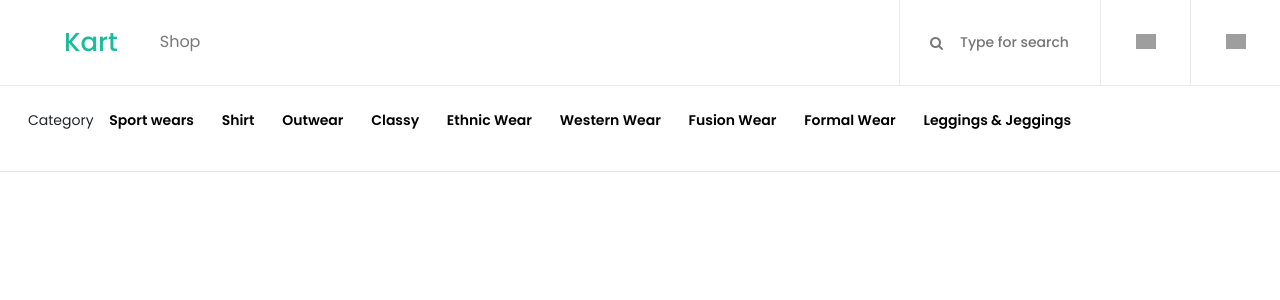
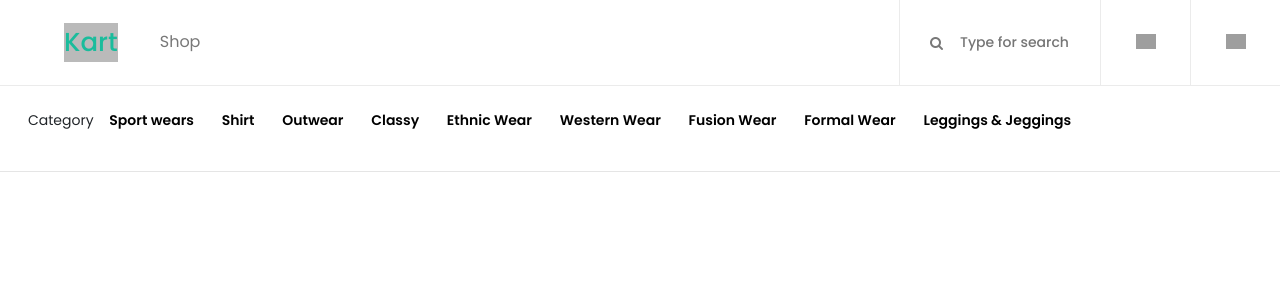
Before and after one commit to kevin123george/kart0, a Django app: template templates/exp.html in a window 1280 px wide, with the pointer over the restyled element. Shown: the top 300 px of the page. Run offline with Django 3.2, Linux system fonts and the light colour scheme; the template is opened without the code that fills it, so the values that code supplies are empty; parts of the project's set-up code (start-up, migrations or seed data) failed here and were passed over; some libraries are stand-ins or nearby versions; grey boxes are pictures that could not be loaded.

Commit message:
make it better

```diff
--- a/templates/base.html
+++ b/templates/base.html
@@ -22,7 +22,11 @@
 
 
 </head>
-
+<style>
+        a:hover {
+          background-color:#bababa;
+        }
+        </style>
 <body >
  <!-- ##### Header Area Start ##### -->
  <header class="header_area">
```
